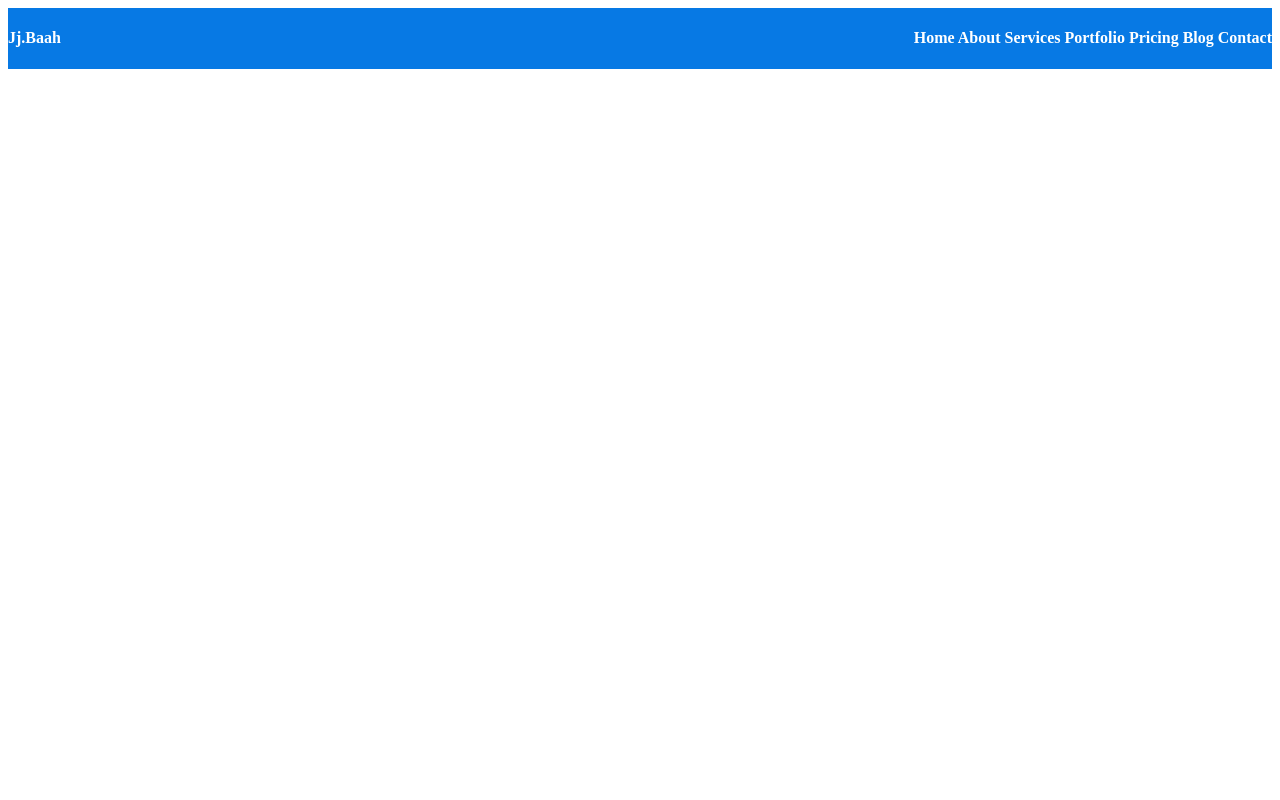
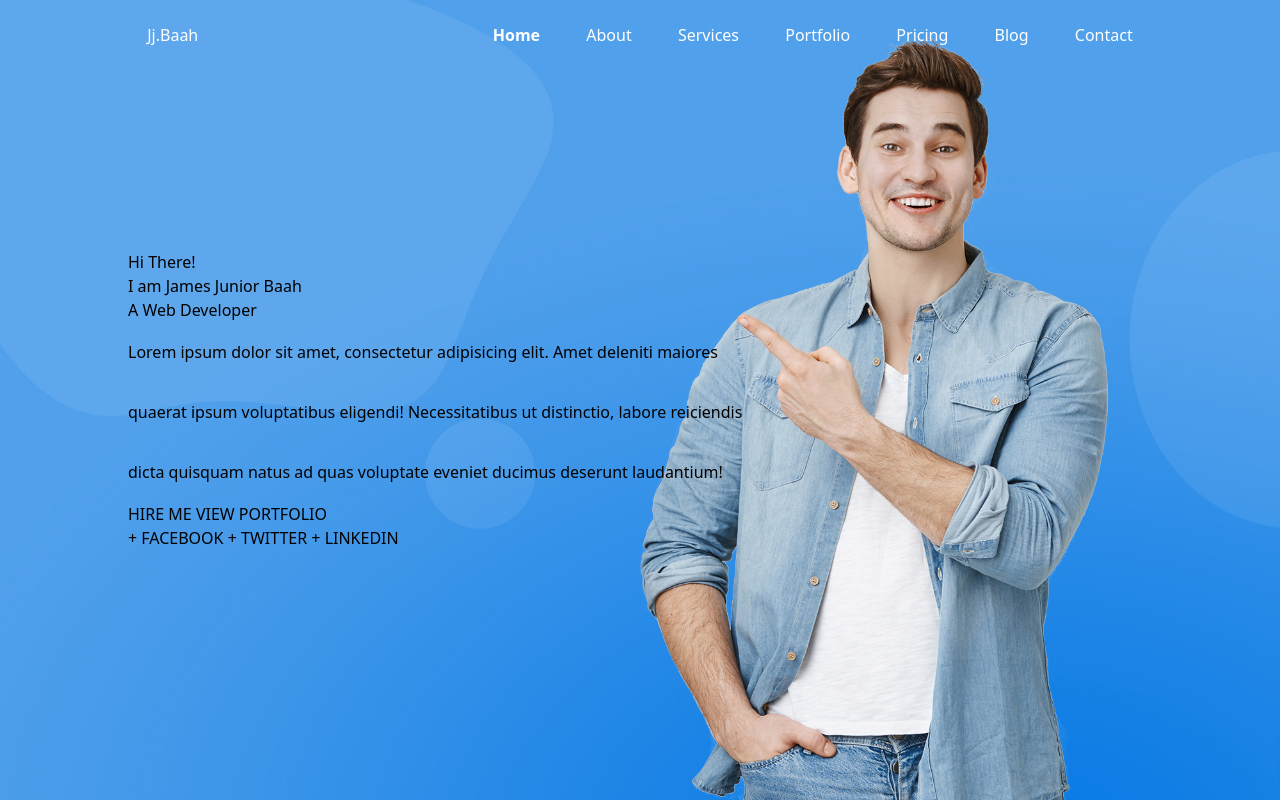
Before and after one commit to jjbaah068/portfolio, a plain HTML site: page index.html in a window 1280 px wide. Drawn offline with nearby package versions, Linux system fonts and the light colour scheme.

Commit message:
Started the hero section

```diff
--- a/index.html
+++ b/index.html
@@ -1,11 +1,14 @@
 <!DOCTYPE html>
 <html lang="en">
+
 <head>
     <meta charset="UTF-8">
     <meta name="viewport" content="width=device-width, initial-scale=1.0">
     <title>Portfolio</title>
+    <script src="https://cdn.jsdelivr.net/npm/@tailwindcss/browser@4"></script>
     <link rel="stylesheet" href="./styles/index.css">
 </head>
+
 <body>
     <nav>
         <div>
@@ -13,29 +16,60 @@
                 <h4>Jj.Baah</h4>
             </a>
         </div>
-         <div>
+        <div class="nav-items">
             <a href="#" class="text-white text-bold">
-               <span>Home</span>
+                <span>Home</span>
             </a>
-            <a href="#" class="text-white text-bold">
-               <span>About</span>
+            <a href="#" class="text-white">
+                <span>About</span>
             </a>
-            <a href="#" class="text-white text-bold">
+            <a href="#" class="text-white">
                 <span>Services</span>
             </a>
-            <a href="#" class="text-white text-bold">
-               <span>Portfolio</span>
+            <a href="#" class="text-white">
+                <span>Portfolio</span>
             </a>
-            <a href="#" class="text-white text-bold">
-               <span>Pricing</span>
+            <a href="#" class="text-white">
+                <span>Pricing</span>
             </a>
-            <a href="#" class="text-white text-bold">
+            <a href="#" class="text-white">
                 <span>Blog</span>
             </a>
-            <a href="#" class="text-white text-bold">
+            <a href="#" class="text-white">
                 <span>Contact</span>
             </a>
         </div>
     </nav>
+    <section class="hero">
+        <div class="hero-content">
+            <p>Hi There!</p>
+        <h1>I am James Junior Baah</h1>
+        <h1>A Web Developer</h1>
+        <p class="bio">
+            Lorem ipsum dolor sit amet, consectetur adipisicing elit. Amet deleniti maiores quaerat ipsum voluptatibus
+            eligendi! Necessitatibus ut distinctio, labore reiciendis dicta quisquam natus ad quas voluptate eveniet
+            ducimus deserunt laudantium!</p>
+        <div>
+            <a href="#">
+                <button>HIRE ME</button>
+            </a>
+            <a href="#">
+                <button>VIEW PORTFOLIO</button>
+            </a>
+        </div>
+        <div>
+            <a href="#">
+                <span>+ FACEBOOK</span>
+            </a>
+            <a href="#">
+                 <span>+ TWITTER</span>
+            </a>
+            <a href="#">
+                <span>+ LINKEDIN</span>
+            </a>
+        </div>
+        </div>
+    </section>
 </body>
+
 </html>
--- a/styles/index.css
+++ b/styles/index.css
@@ -1,10 +1,43 @@
 nav {
-    background-color: #0779E4;
+    /* background-color: #0779E4; */
+    background-color: transparent;
+    display: flex;
+    flex-direction: row;
+    justify-content: space-around;
+    align-items: center;
+    height: 70px;
+    position: fixed;
+    right: 0;
+    left: 0;
+}
+
+.nav-items {
+    width: 50%;
     display: flex;
     flex-direction: row;
     justify-content: space-between;
+}
+
+.hero {
+    background-image: url(../images/asset\ 0.jpeg);
+    height: 100vh;
+    background-size: cover;
+    display: flex;
+    flex-direction: row;
+    justify-content: space-evenly;
     align-items: center;
 }
+
+.hero-content {
+    width: 80%;
+}
+
+.bio {
+    width: 60%;
+    line-height: 60px;
+}
+
+
 
 .text-white {
     color: white;
@@ -13,8 +46,3 @@ nav {
 .text-bold {
     font-weight: bold;
 }
-
-nav a {
-    text-decoration: none;
-    justify-content: space-between;
-}
```
Also changed, not shown: images/asset 0.jpeg (added), images/asset 1.jpeg (added), images/asset 10.jpeg (added), images/asset 11.jpeg (added), images/asset 12.jpeg (added), images/asset 13.jpeg (added), images/asset 14.jpeg (added), images/asset 15.jpeg (added), images/asset 16.jpeg (added), images/asset 17.jpeg (added), images/asset 2.jpeg (added), images/asset 3.jpeg (added), images/asset 4.jpeg (added), images/asset 5.jpeg (added), 4 more files.
